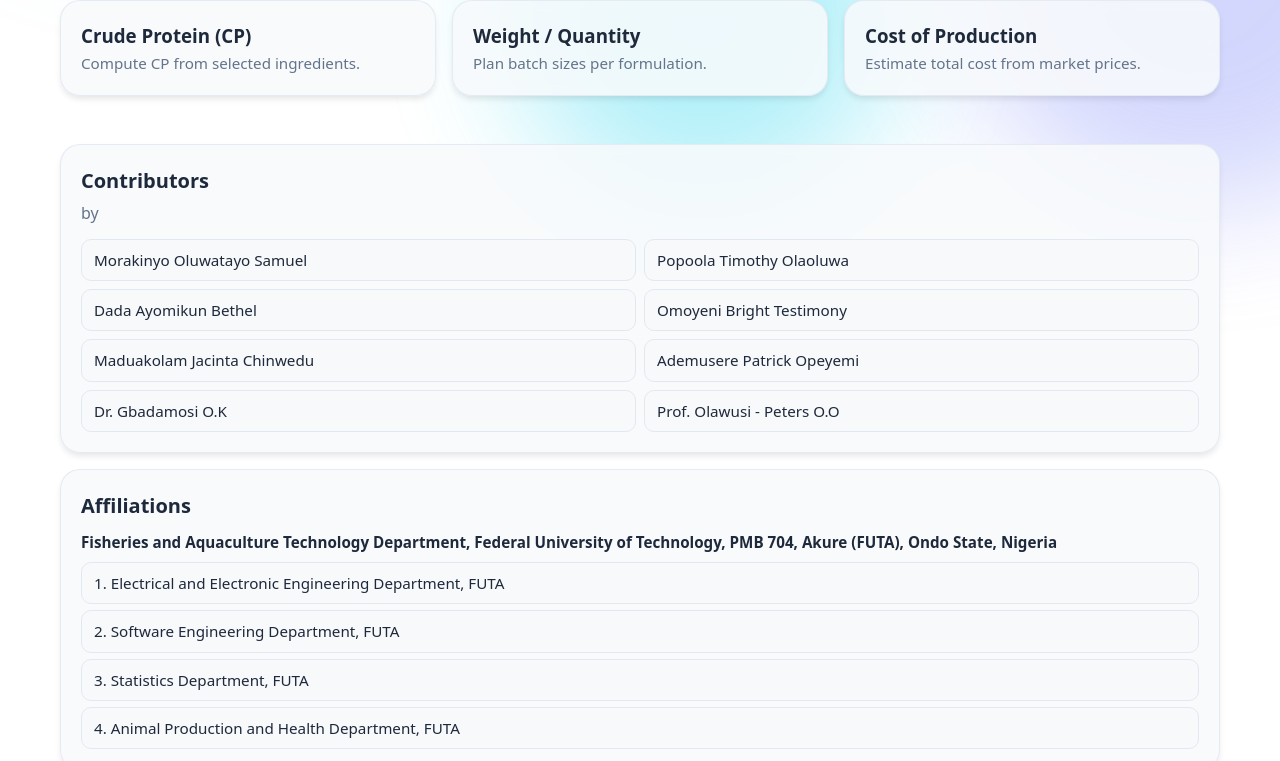
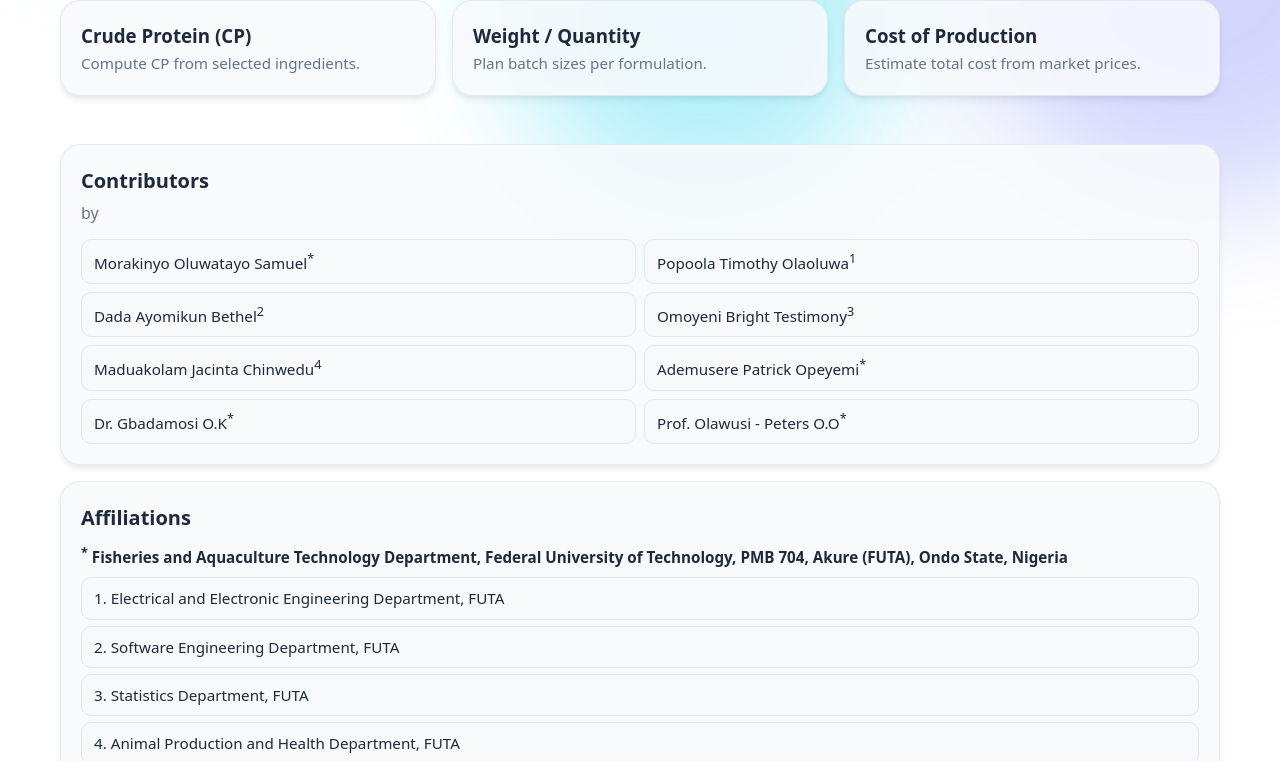
Before and after one commit to winsznx/fish-feed-calculator-ent302-2025, a website: page index.html in a window 1280 px wide. Shown: the part 563-1324 px from the top of the page. Drawn offline with Linux system fonts and the light colour scheme.

Commit message:
name update

```diff
--- a/index.html
+++ b/index.html
@@ -324,21 +324,21 @@
         <h3 style="font-size:1.25rem; font-weight:800;">Contributors</h3>
         <p style="color:var(--text-secondary); margin:.25rem 0 .75rem;">by</p>
         <ul class="contributors-list" style="display:grid; grid-template-columns:1fr 1fr; gap:8px; font-size:.95rem;">
-          <li>Morakinyo Oluwatayo Samuel</li>
-          <li>Popoola Timothy Olaoluwa</li>
-          <li>Dada Ayomikun Bethel</li>
-          <li>Omoyeni Bright Testimony</li>
-          <li>Maduakolam Jacinta Chinwedu</li>
-          <li>Ademusere Patrick Opeyemi</li>
-          <li>Dr. Gbadamosi O.K</li>
-          <li>Prof. Olawusi - Peters O.O</li>
+          <li>Morakinyo Oluwatayo Samuel<sup>*</sup></li>
+          <li>Popoola Timothy Olaoluwa<sup>1</sup></li>
+          <li>Dada Ayomikun Bethel<sup>2</sup></li>
+          <li>Omoyeni Bright Testimony<sup>3</sup></li>
+          <li>Maduakolam Jacinta Chinwedu<sup>4</sup></li>
+          <li>Ademusere Patrick Opeyemi<sup>*</sup></li>
+          <li>Dr. Gbadamosi O.K<sup>*</sup></li>
+          <li>Prof. Olawusi - Peters O.O<sup>*</sup></li>
         </ul>
       </div>
       <div class="card" style="padding:20px;">
         <h3 style="font-size:1.25rem; font-weight:800;">Affiliations</h3>
         <div style="margin-top:.5rem; font-size:.95rem;">
           <p style="font-weight:700;">
-            Fisheries and Aquaculture Technology Department, Federal University of Technology, PMB 704, Akure (FUTA), Ondo State, Nigeria
+            <sup>*</sup> Fisheries and Aquaculture Technology Department, Federal University of Technology, PMB 704, Akure (FUTA), Ondo State, Nigeria
           </p>
           <ul class="aff-list" style="margin-top:.5rem; list-style:decimal inside; display:grid; gap:6px;">
             <li>Electrical and Electronic Engineering Department, FUTA</li>
```
